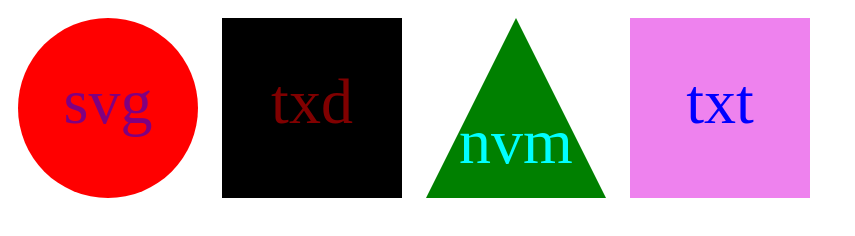
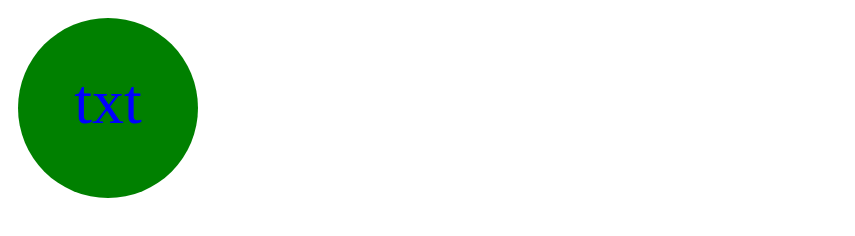
Before and after one commit to JoseTorres26/svgLogoMaker, a website: page index.html in a window 1280 px wide. Shown: the whole page, without its empty margins (0-855 px from the left). Drawn offline with Linux system fonts and the light colour scheme.

```diff
--- a/index.html
+++ b/index.html
@@ -8,19 +8,7 @@
 </head>
 <body>
   <svg xmlns="http://www.w3.org/2000/svg" width="200" height="200">
-        <circle cx="100" cy="100" r="90" fill="red" />
-        <text x="50%" y="50%" text-anchor="middle" dominant-baseline="middle" font-size="64" fill="purple">svg</text>
-      </svg>
-      <svg xmlns="http://www.w3.org/2000/svg" width="200" height="200">
-        <rect x="10" y="10" width="180" height="180" fill="cream" />
-        <text x="50%" y="50%" text-anchor="middle" dominant-baseline="middle" font-size="64" fill="maroon">txd</text>
-      </svg>
-      <svg xmlns="http://www.w3.org/2000/svg" width="200" height="200">
-        <polygon points="100 10 190 190 10 190" fill="green" />
-        <text x="50%" y="70%" text-anchor="middle" dominant-baseline="middle" font-size="64" fill="aqua">nvm</text>
-      </svg>
-      <svg xmlns="http://www.w3.org/2000/svg" width="200" height="200">
-        <rect x="10" y="10" width="180" height="180" fill="violet" />
+    <circle cx="100" cy="100" r="90" fill="green" />
     <text x="50%" y="50%" text-anchor="middle" dominant-baseline="middle" font-size="64" fill="blue">txt</text>
   </svg>
 </body>
```
Also changed, not shown: README.md, shape.svg. Lines whose indentation alone changed are shown as unchanged.
